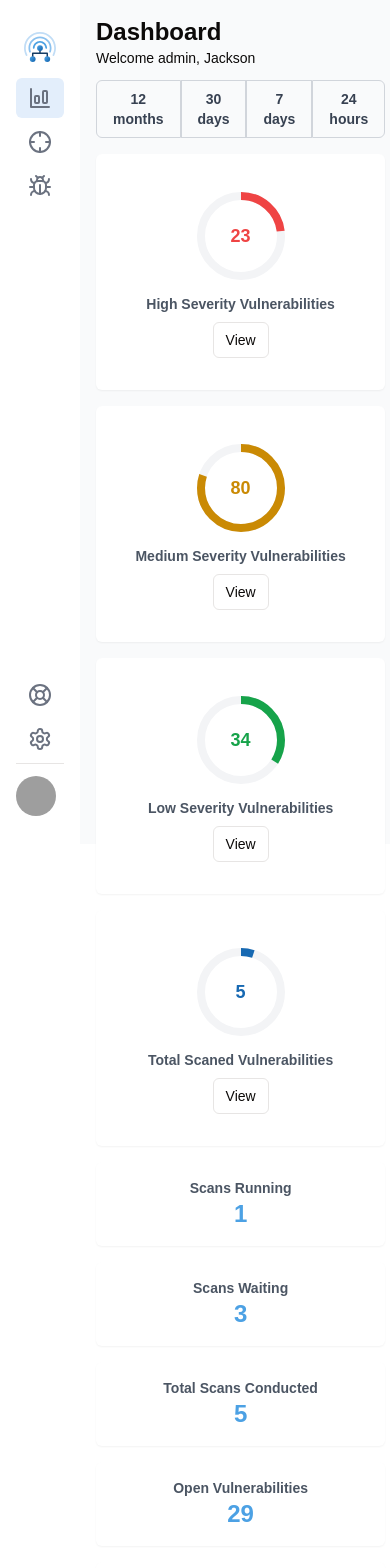
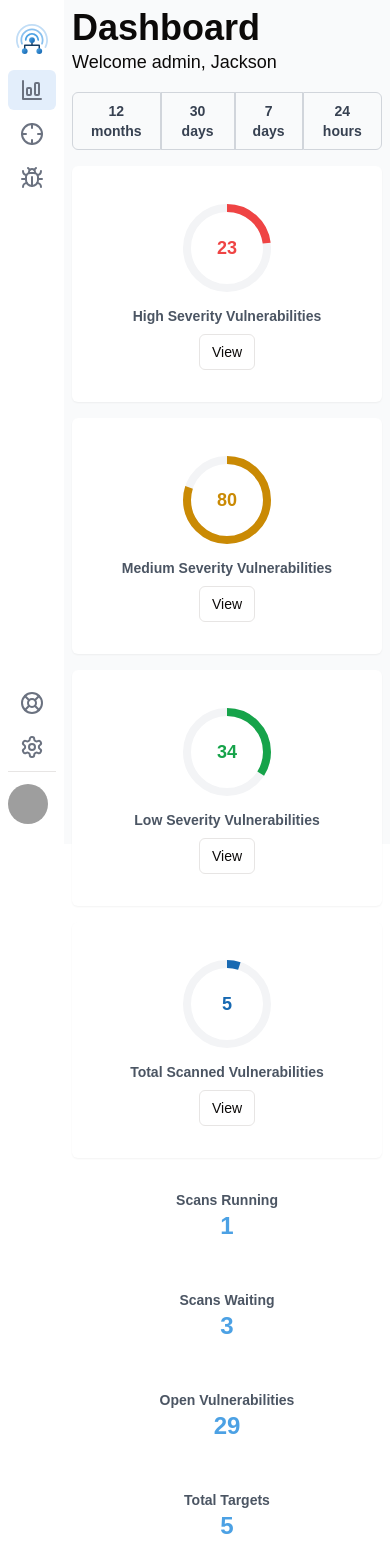
Before and after one commit to Netscan-Security/netscan-dashboard, a React (Vite) app: page / in a window 390 px wide. Shown: the top 1568 px of the page. Built offline with nearby package versions, Linux system fonts and the light colour scheme; grey boxes are pictures that could not be loaded; a web font is replaced by a local one.

Commit message:
fix: UI responsiveness
- matches the design
-

```diff
--- a/src/layouts/side-bar.tsx
+++ b/src/layouts/side-bar.tsx
@@ -33,7 +33,7 @@ const Sidebar: React.FC = () => {
 
   return (
     <div className="flex h-screen bg-gray-50">
-      <div className="flex flex-col justify-between p-4 bg-white w-fit">
+      <div className="flex flex-col justify-between p-2 bg-white sm:p-4 xl:p-6 w-fit">
         <div>
           <div className="px-2 py-4">
             <img
@@ -132,7 +132,7 @@ const Sidebar: React.FC = () => {
           <SidebarAccount />
         </div>
       </div>
-      <div className="flex flex-col flex-grow p-4">
+      <div className="flex flex-col flex-grow p-2 sm:p-4 xl:p-6">
         <Outlet />
       </div>
     </div>
--- a/src/pages/authenticated/dashboard.tsx
+++ b/src/pages/authenticated/dashboard.tsx
@@ -3,15 +3,15 @@ import DashboardCard from "@/components/dashboard-card";
 const Dashboard = () => {
   return (
     <>
-      <div className="flex flex-col justify-between space-y-3 sm:space-y-0 sm:items-center sm:flex-row">
+      <div className="flex flex-col justify-between gap-1 space-y-3 md:gap-4 lg:gap-0 sm:space-y-0 lg:items-center lg:flex-row">
         <div>
-          <h1 className="text-2xl font-semibold">Dashboard</h1>
-          <p className="text-sm">Welcome admin, Jackson</p>
+          <h1 className="text-4xl font-semibold">Dashboard</h1>
+          <p className="text-lg">Welcome admin, Jackson</p>
         </div>
         <DaysFilter />
       </div>
       <div>
-        <div className="grid grid-cols-1 gap-4 mt-4 md:grid-cols-2 lg:grid-cols-4">
+        <div className="grid grid-cols-1 gap-4 mt-4 text-center md:grid-cols-2 xl:grid-cols-4">
           <DashboardCard
             title="High Severity Vulnerabilities"
             percent={23}
@@ -28,16 +28,15 @@ const Dashboard = () => {
             color="text-green-600"
           />
           <DashboardCard
-            title="Total Scaned Vulnerabilities"
+            title="Total Scanned Vulnerabilities"
             percent={5}
             color="text-blue-600"
           />
         </div>
         <div className="mt-4">
-          <div className="grid grid-cols-1 gap-4 mt-4 md:grid-cols-2 lg:grid-cols-5">
+          <div className="grid grid-cols-1 gap-4 mt-4 md:grid-cols-2 lg:grid-cols-4">
             <StatsCard title="Scans Running" value={1} />
             <StatsCard title="Scans Waiting" value={3} />
-            <StatsCard title="Total Scans Conducted" value={5} />
             <StatsCard title="Open Vulnerabilities" value={29} />
             <StatsCard title="Total Targets" value={5} />
           </div>
@@ -49,7 +48,7 @@ const Dashboard = () => {
 
 const StatsCard = ({ title, value }: { title: string; value: number }) => {
   return (
-    <div className="p-4 text-center bg-white rounded-md shadow-sm gap-y-5">
+    <div className="p-4 text-center gap-y-5">
       <h3 className="text-sm font-semibold text-gray-600">{title}</h3>
       <h3 className="text-2xl font-semibold text-blue-400">{value}</h3>
     </div>
```
